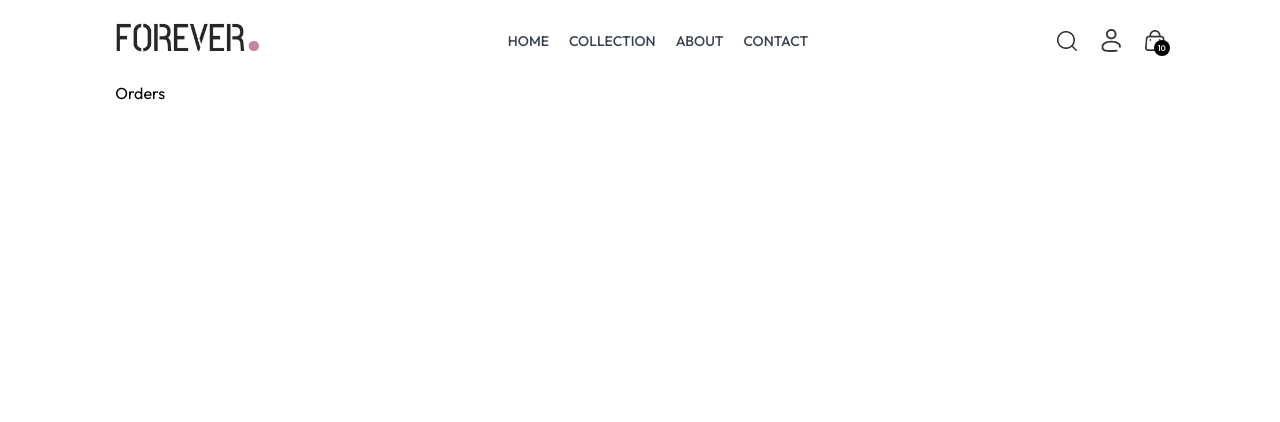
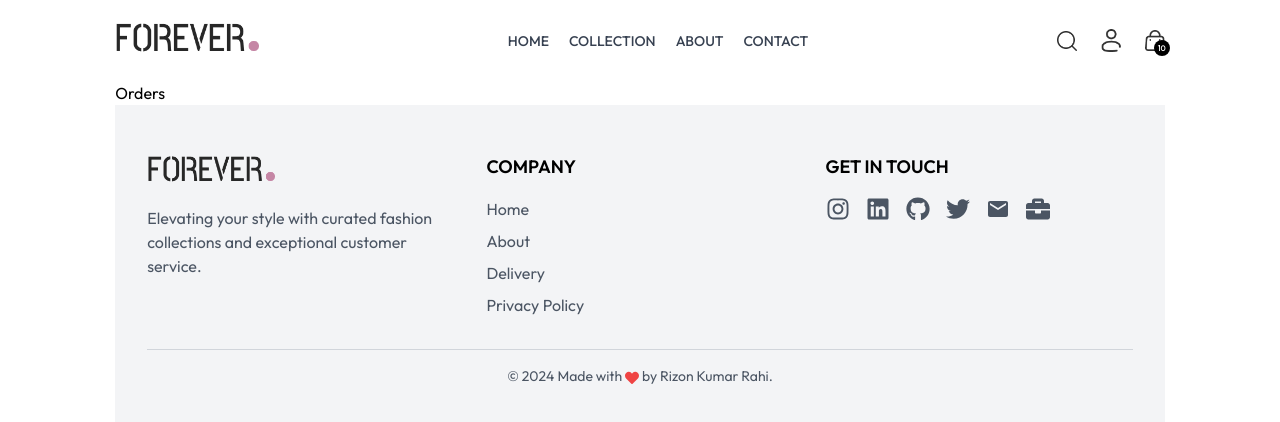
Before and after one commit to rizonkumar/e-commerce-TrendTrove, a React (Vite) app in the folder frontend/: page /orders in a window 1280 px wide. Shown: the top 422 px of the page. Built offline with nearby package versions, Linux system fonts and the light colour scheme; the HTML template or start-up script is replaced by a standard one.

Commit message:
Feat: Implemented Footer and readme

```diff
--- a/frontend/package.json
+++ b/frontend/package.json
@@ -12,6 +12,7 @@
   "dependencies": {
     "react": "^18.3.1",
     "react-dom": "^18.3.1",
+    "react-icons": "^5.3.0",
     "react-router-dom": "^6.26.2",
     "react-toastify": "^10.0.5"
   },
--- a/frontend/src/App.jsx
+++ b/frontend/src/App.jsx
@@ -9,6 +9,7 @@ import Cart from "./pages/Cart";
 import Login from "./pages/Login";
 import PlaceOrder from "./pages/PlaceOrder";
 import NavBar from "./components/NavBar";
+import Footer from "./components/Footer";
 
 const App = () => {
   return (
@@ -25,6 +26,7 @@ const App = () => {
         <Route path="/login" element={<Login />} />
         <Route path="/orders" element={<Orders />} />
       </Routes>
+      <Footer />
     </div>
   );
 };
--- /dev/null
+++ b/frontend/src/components/Footer.jsx
@@ -0,0 +1,91 @@
+import { assets } from "../assets/assets";
+import {
+  FaInstagram,
+  FaLinkedin,
+  FaGithub,
+  FaTwitter,
+  FaBriefcase,
+} from "react-icons/fa";
+import { MdEmail } from "react-icons/md";
+import { FaHeart } from "react-icons/fa";
+
+const Footer = () => {
+  const socialLinks = [
+    { icon: <FaInstagram />, url: "https://www.instagram.com/rizon__kumar/" },
+    {
+      icon: <FaLinkedin />,
+      url: "https://www.linkedin.com/in/rizonkumarrahi/",
+    },
+    { icon: <FaGithub />, url: "https://github.com/rizonkumar/" },
+    { icon: <FaTwitter />, url: "https://x.com/RizonKumar" },
+    { icon: <MdEmail />, url: "mailto:rizon.kumar.rahi@gmail.com" },
+    {
+      icon: <FaBriefcase />,
+      url: "https://rizonkumarrahi.in/",
+    },
+  ];
+
+  return (
+    <footer className="bg-gray-100 py-12 px-4 sm:px-6 lg:px-8">
+      <div className="max-w-6xl mx-auto">
+        <div className="grid grid-cols-1 md:grid-cols-3 gap-8 mb-8">
+          <div className="md:col-span-1">
+            <img src={assets?.logo} className="mb-4 w-32" alt="logo" />
+            <p className="text-gray-600 mb-4">
+              Elevating your style with curated fashion collections and
+              exceptional customer service.
+            </p>
+          </div>
+          <div className="md:col-span-1">
+            <h3 className="text-lg font-semibold mb-4">COMPANY</h3>
+            <ul className="space-y-2 text-gray-600">
+              <li>
+                <a href="/" className="hover:text-gray-900">
+                  Home
+                </a>
+              </li>
+              <li>
+                <a href="/about" className="hover:text-gray-900">
+                  About
+                </a>
+              </li>
+              <li>
+                <a href="/delivery" className="hover:text-gray-900">
+                  Delivery
+                </a>
+              </li>
+              <li>
+                <a href="/privacy-policy" className="hover:text-gray-900">
+                  Privacy Policy
+                </a>
+              </li>
+            </ul>
+          </div>
+          <div className="md:col-span-1">
+            <h3 className="text-lg font-semibold mb-4">GET IN TOUCH</h3>
+            <div className="flex flex-wrap gap-4">
+              {socialLinks.map((link, index) => (
+                <a
+                  key={index}
+                  href={link.url}
+                  target="_blank"
+                  rel="noopener noreferrer"
+                  className="text-gray-600 hover:text-gray-900 text-2xl flex items-center"
+                >
+                  {link.icon}
+                </a>
+              ))}
+            </div>
+          </div>
+        </div>
+        <hr className="border-gray-300" />
+        <p className="text-center text-gray-600 text-sm py-4">
+          © 2024 Made with <FaHeart className="inline text-red-500" /> by Rizon
+          Kumar Rahi.
+        </p>
+      </div>
+    </footer>
+  );
+};
+
+export default Footer;
```
Also changed, not shown: 2 other files (tests, documents, lock files or other folders).
